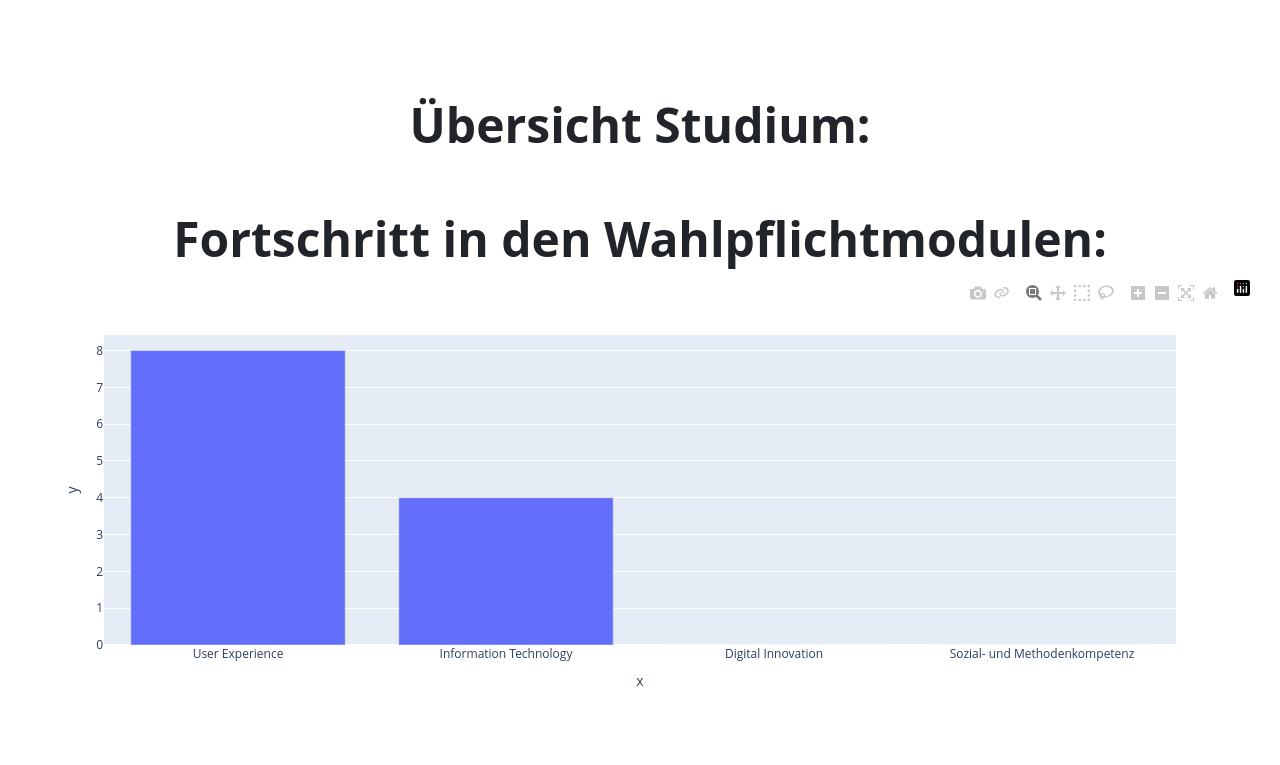
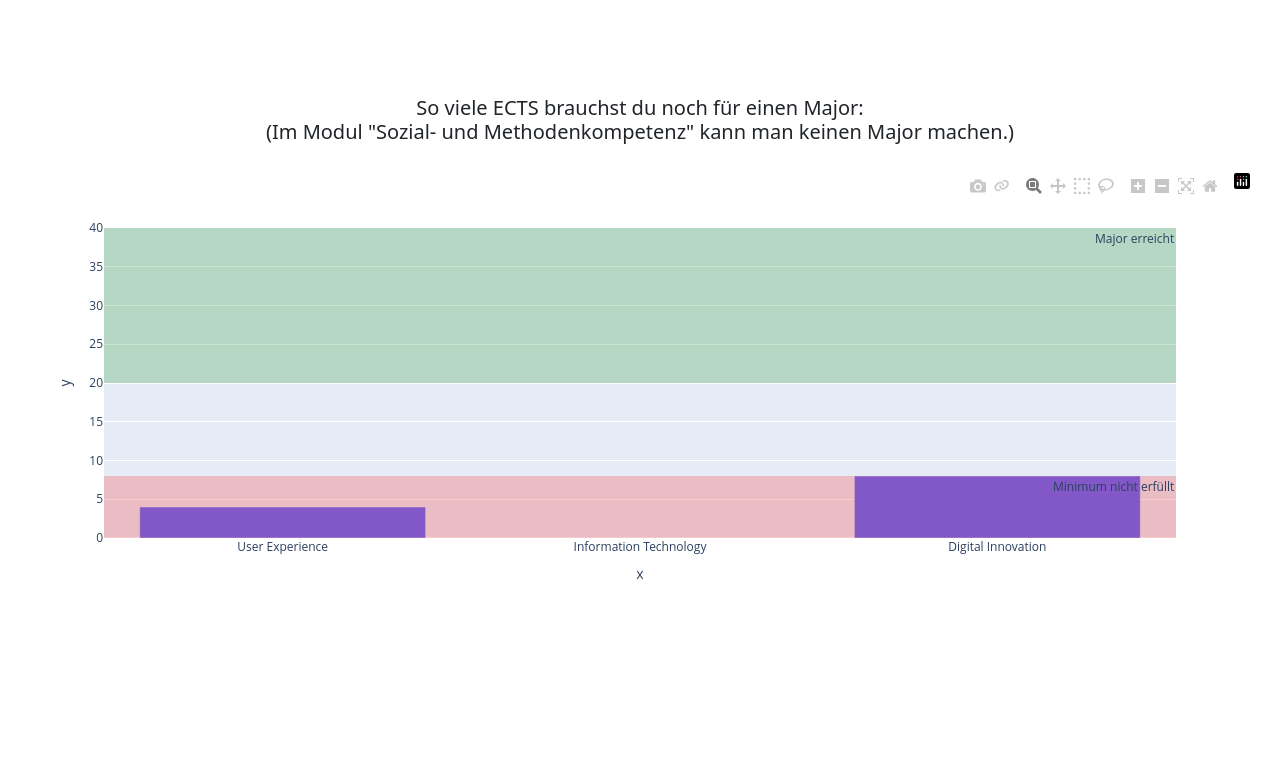
Before and after one commit to hackerman7000/pro2demo, a Flask app: page /auswertung.html in a window 1280 px wide. Shown: the part 73-838 px from the top of the page. After the commit the page ends 652 px from the top, so only its background shows below. Run offline with Flask 2, Linux system fonts and the light colour scheme; some libraries are stand-ins or nearby versions.

Commit message:
diverse anpassungen/funktionalitäten angepasst, plotly gestaltet

```diff
--- a/data/ects.json
+++ b/data/ects.json
@@ -1,10 +1,10 @@
 {
-    "ECTS":180,
-    "ECTS_UX":8,
-    "ECTS_UX_Major":20,
-    "ECTS_DI":8,
+    "ECTS":152,
+    "ECTS_UX_Gesamt":4,
+    "ECTS_UX_Major":16,
+    "ECTS_DI_Gesamt":8,
     "ECTS_DI_Major":20,
-    "ECTS_IT":8,
-    "ECTS_IT_Major":20,
-    "ECTS_SM":4
+    "ECTS_IT_Gesamt":0,
+    "ECTS_IT_Major":12,
+    "ECTS_SM":0
 }
--- a/main.py
+++ b/main.py
@@ -23,7 +23,7 @@
     # die module werden aus der Datei module.json geladen als datei_inhalt.
     # falls das nicht klappt, wird eine leere Liste eröffnet
     try:
-        with open("data/module.json") as open_file:
+        with open("data/module.json", encoding="utf-8") as open_file:
             datei_inhalt = json.load(open_file)
     except FileNotFoundError:
         datei_inhalt = []
@@ -61,11 +61,11 @@
             for element in datei_inhalt:
                 element["Absolviert"] = False
             ects_inhalt["ECTS"] = 180
-            ects_inhalt["ECTS_UX"] = 8
+            ects_inhalt["ECTS_UX_Gesamt"] = 8
             ects_inhalt["ECTS_UX_Major"] = 20
-            ects_inhalt["ECTS_DI"] = 8
+            ects_inhalt["ECTS_DI_Gesamt"] = 8
             ects_inhalt["ECTS_DI_Major"] = 20
-            ects_inhalt["ECTS_IT"] = 8
+            ects_inhalt["ECTS_IT_Gesamt"] = 8
             ects_inhalt["ECTS_IT_Major"] = 20
             ects_inhalt["ECTS_SM"] = 4
 
@@ -104,7 +104,6 @@
 
 
     if request.method == 'POST':
-        print("Weiter wurde RICHTIG gedrückt")
 
         # Wenn ein Modul ausgewähl wurde wird der Wert (falls er noch False ist) von "Absolviert" auf True gesetzt
         # Zusätzlich wird der ECTS Wert des Moduls dem Gesamtwert der ECTS abgezogen
@@ -114,13 +113,13 @@
                     element["Absolviert"] = True
                     ects_inhalt["ECTS"] = ects_inhalt["ECTS"] - element["ECTS"]
                     if element["Modulgruppe"] == "User Experience":
-                        ects_inhalt["ECTS_UX"] = ects_inhalt["ECTS_UX"] - element["ECTS"]
+                        ects_inhalt["ECTS_UX_Gesamt"] = ects_inhalt["ECTS_UX_Gesamt"] - element["ECTS"]
                         ects_inhalt["ECTS_UX_Major"] = ects_inhalt["ECTS_UX_Major"] - element["ECTS"]
                     elif element["Modulgruppe"] == "Information Technology":
-                        ects_inhalt["ECTS_IT"] = ects_inhalt["ECTS_IT"] - element["ECTS"]
+                        ects_inhalt["ECTS_IT_Gesamt"] = ects_inhalt["ECTS_IT_Gesamt"] - element["ECTS"]
                         ects_inhalt["ECTS_IT_Major"] = ects_inhalt["ECTS_IT_Major"] - element["ECTS"]
                     elif element["Modulgruppe"] == "Digital Innovation":
-                        ects_inhalt["ECTS_DI"] = ects_inhalt["ECTS_DI"] - element["ECTS"]
+                        ects_inhalt["ECTS_DI_Gesamt"] = ects_inhalt["ECTS_DI_Gesamt"] - element["ECTS"]
                         ects_inhalt["ECTS_DI_Major"] = ects_inhalt["ECTS_DI_Major"] - element["ECTS"]
                     elif element["Modulgruppe"] == "Sozial- und Methodenkompetenz":
                         ects_inhalt["ECTS_SM"] = ects_inhalt["ECTS_SM"] - element["ECTS"]
@@ -135,7 +134,7 @@
             json.dump(ects_inhalt, open_file, indent=4, separators=(",", ":"))
 
     # return auf ects.html und Übergabe der benötigten Werte
-    return render_template('ects.html', ECTS=ects_inhalt["ECTS"], ECTS_UX=ects_inhalt["ECTS_UX"], ECTS_IT=ects_inhalt["ECTS_IT"], ECTS_DI=ects_inhalt["ECTS_DI"], ECTS_SM=ects_inhalt["ECTS_SM"], ECTS_UX_Major=ects_inhalt["ECTS_UX_Major"], ECTS_IT_Major=ects_inhalt["ECTS_IT_Major"], ECTS_DI_Major=ects_inhalt["ECTS_DI_Major"])
+    return render_template('ects.html', ECTS=ects_inhalt["ECTS"], ECTS_UX_Gesamt=ects_inhalt["ECTS_UX_Gesamt"], ECTS_IT_Gesamt=ects_inhalt["ECTS_IT_Gesamt"], ECTS_DI_Gesamt=ects_inhalt["ECTS_DI_Gesamt"], ECTS_SM=ects_inhalt["ECTS_SM"], ECTS_UX_Major=ects_inhalt["ECTS_UX_Major"], ECTS_IT_Major=ects_inhalt["ECTS_IT_Major"], ECTS_DI_Major=ects_inhalt["ECTS_DI_Major"])
 
 
 
@@ -153,14 +152,25 @@
 
 
 def get_data():
-    modulgruppen = ["User Experience", "Information Technology", "Digital Innovation", "Sozial- und Methodenkompetenz"]
-    absolvierte_ects = [8, 4, 0, 0]
+    modulgruppen = ["User Experience", "Information Technology", "Digital Innovation"]
+    absolvierte_ects = []
+    try:
+        with open("data/ects.json") as open_file:
+            ects_inhalt = json.load(open_file)
+    except FileNotFoundError:
+        ects_inhalt = {}
+
+    for key, value in ects_inhalt.items():
+        if "_Gesamt" in key:
+            absolvierte_ects.append(8 - value)
     return modulgruppen, absolvierte_ects
 
 
 def viz():
     modulgruppe, absolvierte_ects = get_data()
     fig = px.bar(x=modulgruppe, y=absolvierte_ects)
+    fig.add_hrect(y0=0, y1=8, line_width=0, fillcolor="red", opacity=0.2, annotation_text="Minimum nicht erfüllt", annotation_position="top right")
+    fig.add_hrect(y0=20, y1=40, line_width=0, fillcolor="green", opacity=0.2, annotation_text="Major erreicht", annotation_position="top right")
     div = plot(fig, output_type="div")
 
     return div
--- a/templates/auswertung.html
+++ b/templates/auswertung.html
@@ -24,14 +24,13 @@
 </div>
 
 <div class="px-4 py-5 my-5 text-center">
-    <h1 class="display-5 fw-bold">Übersicht Studium:</h1>
+
+    <h1 class="lead mb-4 text-center"><b>So viele ECTS brauchst du noch für einen Major:</b><br>(Im Modul "Sozial- und Methodenkompetenz" kann man keinen Major machen.)</h1>
+    <h></h>
+
+    {{ viz_div|safe }}
 
 
-
-    <br><br>
-    <h1 class="display-5 fw-bold">Fortschritt in den Wahlpflichtmodulen:</h1>
-
-    {{ viz_div|safe }}
 
 </div>
 
--- a/templates/ects.html
+++ b/templates/ects.html
@@ -37,9 +37,9 @@
 <br><br>
 
 So viele ECTS benötigst du mindestens noch in den Wahlpflichtmodulen:
-<br> User Experience: {{ ECTS_UX }}
-<br> Information Technology: {{ ECTS_IT }}
-<br> Digital Innovation: {{ ECTS_DI }}
+<br> User Experience: {{ ECTS_UX_Gesamt }}
+<br> Information Technology: {{ ECTS_IT_Gesamt }}
+<br> Digital Innovation: {{ ECTS_DI_Gesamt }}
 <br> Sozial- und Methodenkompetenz: {{ ECTS_SM }}
 
 <br><br>
```
Also changed, not shown: data/module.json (+8 -8 lines).
